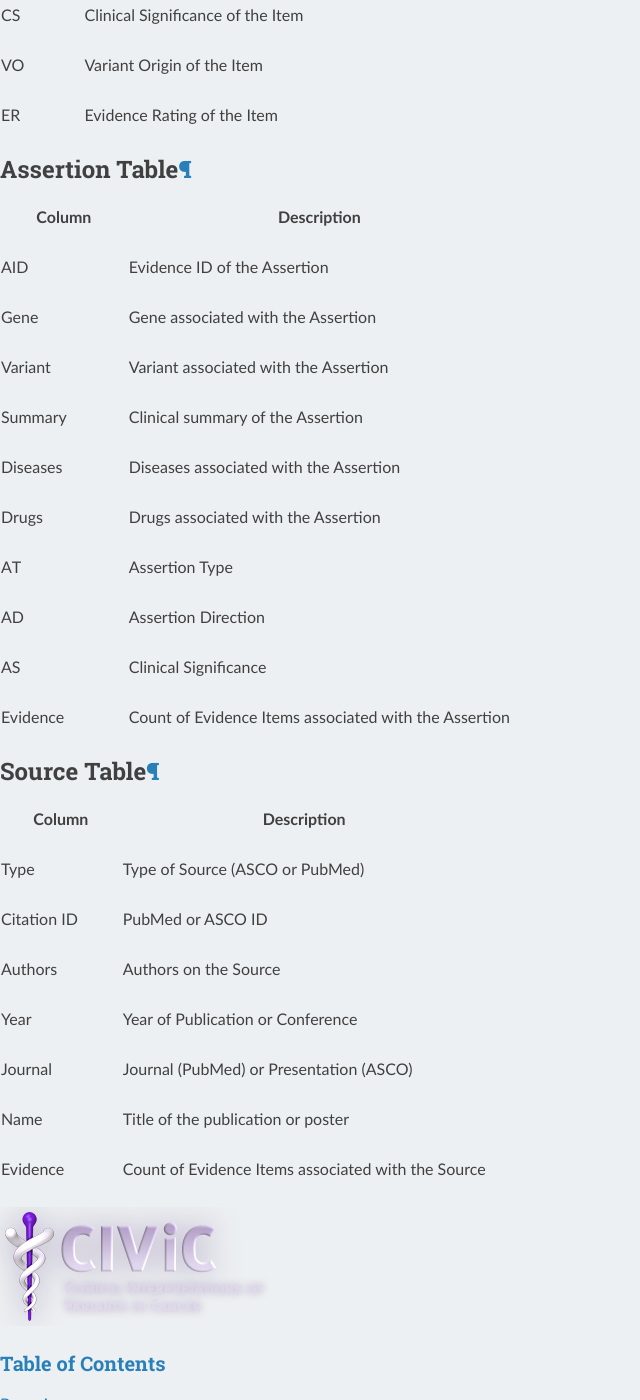
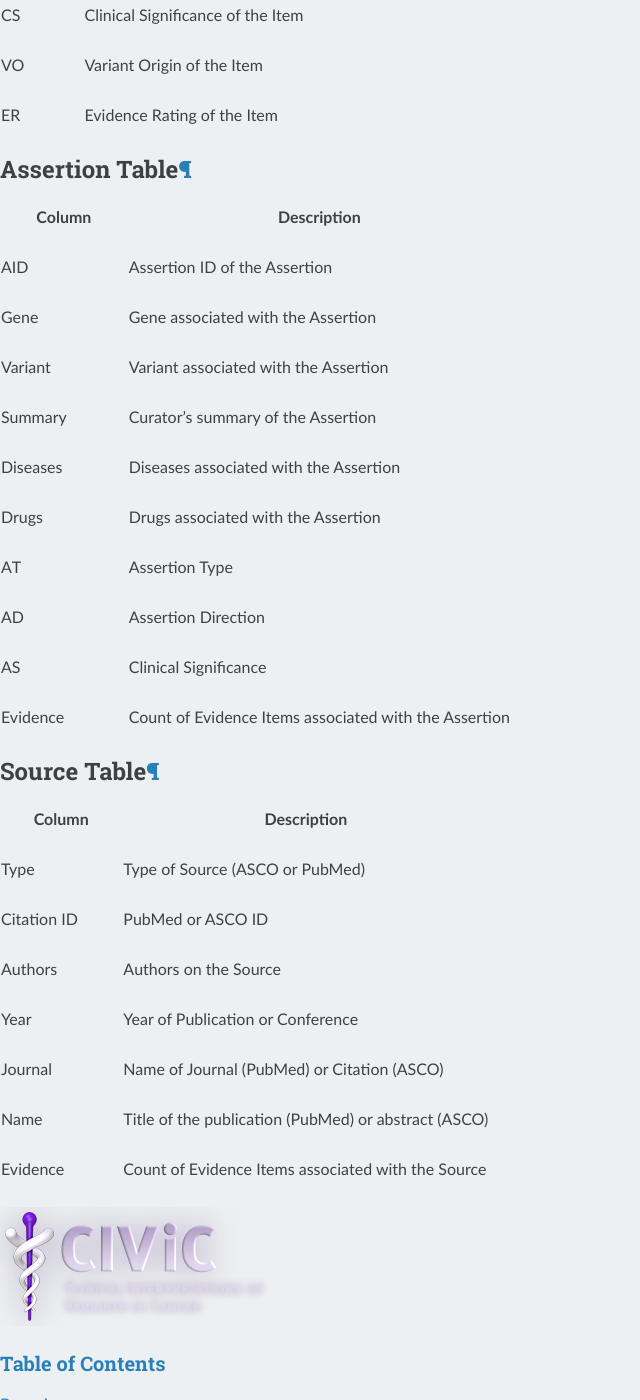
Before and after one commit to griffithlab/civic-docs, a Sphinx documentation site: the page built from docs/using/browsing.rst, in a window 1280 px wide and 1400 px high, scrolled down 2143 px. Shown: the whole window, without its empty margins (0-640 px from the left). Built offline with Sphinx 7.4.7 and the Read the Docs theme 2.0.0, drawn with Linux system fonts in a browser that asks for light colours.

Commit message:
browse tables updates

```diff
--- a/docs/using/browsing.rst
+++ b/docs/using/browsing.rst
@@ -117,13 +117,13 @@ Assertion Table
    * - Column
      - Description
    * - AID
-     - Evidence ID of the Assertion
+     - Assertion ID of the Assertion
    * - Gene
      - Gene associated with the Assertion
    * - Variant
      - Variant associated with the Assertion
    * - Summary
-     - Clinical summary of the Assertion
+     - Curator's summary of the Assertion
    * - Diseases
      - Diseases associated with the Assertion
    * - Drugs
@@ -155,8 +155,8 @@ Source Table
    * - Year
      - Year of Publication or Conference
    * - Journal
-     - Journal (PubMed) or Presentation (ASCO)
+     - Name of Journal (PubMed) or Citation (ASCO)
    * - Name
-     - Title of the publication or poster
+     - Title of the publication (PubMed) or abstract (ASCO)
    * - Evidence
      - Count of Evidence Items associated with the Source
```
